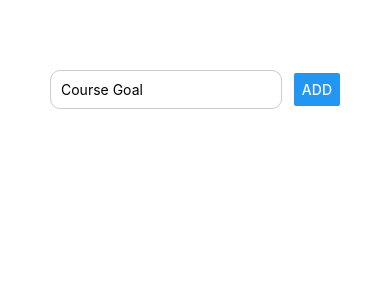
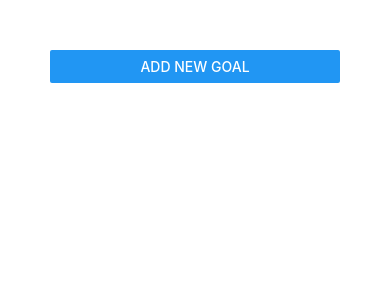
Before and after one commit to SBYDeveloper/course-goal-app, a React Native app: screen / in a window 390 px wide. Shown: the top 300 px of the page. Built offline with nearby package versions, Linux system fonts and the light colour scheme.

Commit message:
Moving input into modal

```diff
--- a/App.js
+++ b/App.js
@@ -1,17 +1,19 @@
 import React, {useState} from 'react';
-import { StyleSheet, View, FlatList } from 'react-native';
+import { StyleSheet, View, Button, FlatList } from 'react-native';
 import GoalItem from './components/GoalItem';
 import GoalInput from './components/GoalInput';
 
 
 export default function App() {
   const [courseGoals, setCourseGoals] = useState([]);
+  const [isAddMode, setIsAddMode] = useState(false);
 
   const addGoalHandler = goalTitle => {
     setCourseGoals(currentGoals => [
       ...currentGoals,
       { id: Math.random().toString(), value: goalTitle}
     ]);
+    setIsAddMode(false);
   }
 
   const removeGoalHandler = goalId => {
@@ -20,9 +22,17 @@
     });
   }
 
+  const cancelHandler = () => {
+    setIsAddMode(false);
+}
+
   return (
     <View style={styles.screen}>
-      <GoalInput onAddGoal={addGoalHandler}/>
+      <Button title="Add New Goal" onPress={() => setIsAddMode(true)}/>
+      <GoalInput
+                  visible={isAddMode}
+                  onAddGoal={addGoalHandler}
+                  onCancel={cancelHandler} />
       <FlatList style={styles.goalsContainer}
                 keyExtractor={(item, index) => item.id}
                 data={courseGoals}
--- a/components/GoalInput.js
+++ b/components/GoalInput.js
@@ -1,30 +1,39 @@
 import React, {useState} from 'react';
-import { StyleSheet, View, TextInput, Button } from 'react-native';
+import { StyleSheet, View, TextInput, Button, Modal } from 'react-native';
 
 const GoalInput = (props) => {
     const [enteredGoal, setEnteredGoal] = useState('');
+
     const goalInputHandler = (enteredText) => {
         setEnteredGoal(enteredText);
     }
+
+    const addGoalHandler = () => {
+        props.onAddGoal(enteredGoal);
+        setEnteredGoal('');
+    }
+
     return(
+        <Modal visible={props.visible} animationType="slide">
             <View style={styles.inputContainer}>
                 <TextInput
                     style={styles.input}
                     placeholder="Course Goal"
                     onChangeText={goalInputHandler}
                     value={enteredGoal}/>
+                <Button title="CANCEL" color="red" onPress={props.onCancel}/>
                 <Button
                     title="ADD"
-            onPress={props.onAddGoal.bind(this, enteredGoal)}/>
+                    onPress={addGoalHandler}/>
             </View>
+        </Modal>
     );
 }
 
 const styles = StyleSheet.create({
     inputContainer: {
-        marginTop: 20,
-        flexDirection: "row",
-        justifyContent: "space-between",
+        flex: 1,
+        justifyContent: "center",
         alignItems: 'center'
     },
     input: {
@@ -32,7 +41,8 @@
         borderColor: '#ccc',
         borderWidth: 1,
         borderRadius: 10,
-        padding: 10
+        padding: 10,
+        marginBottom: 10
     },
 })
 
```
Lines whose indentation alone changed are shown as unchanged.
